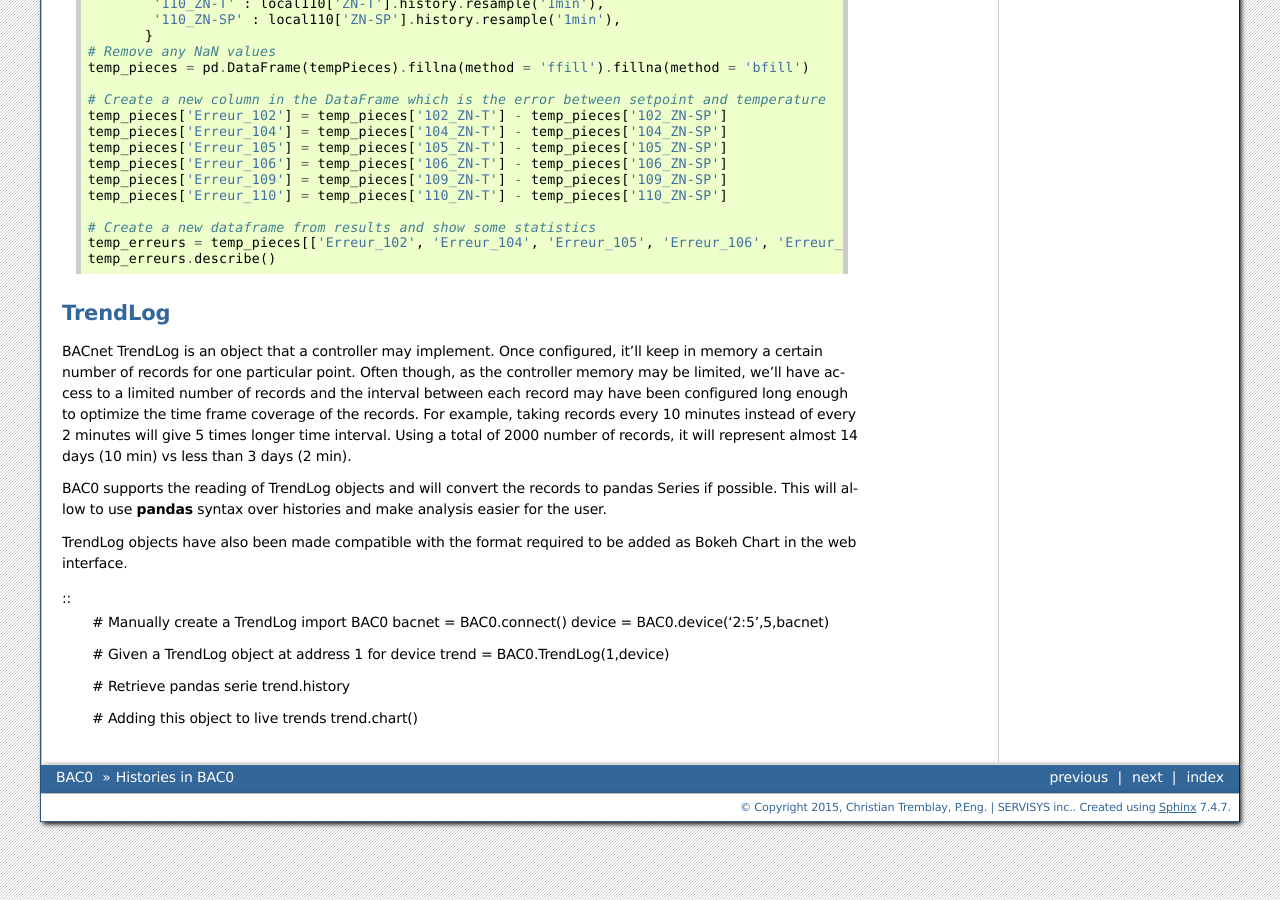
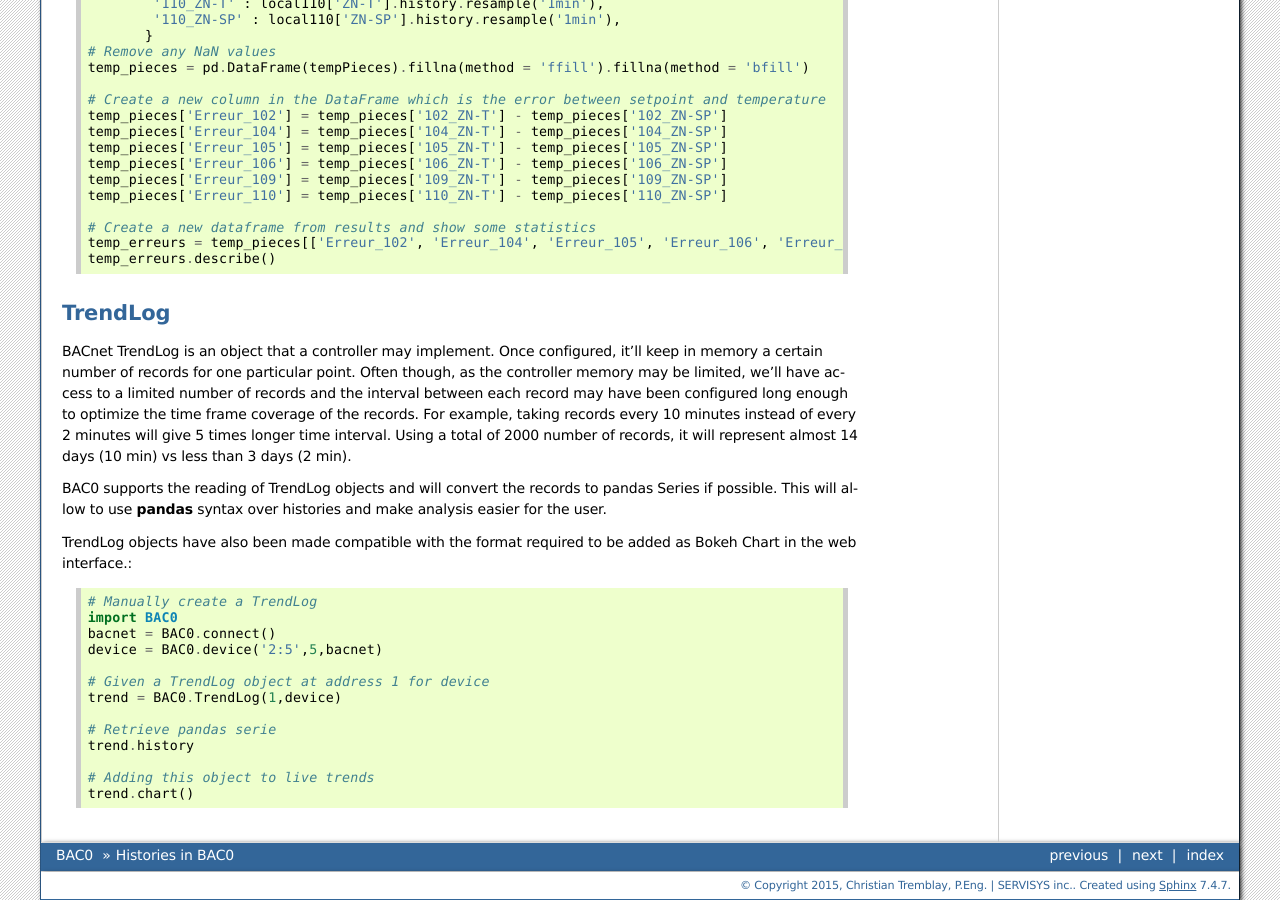
Before and after one commit to ChristianTremblay/BAC0, a Sphinx documentation site: the page built from doc/source/histories.rst, in a window 1280 px wide and 900 px high, scrolled down 1395 px. Built offline with Sphinx 7.4.7, drawn with Linux system fonts in a browser that asks for light colours; the version number could not be read and is left out.

Commit message:
Bad code output

```diff
--- a/doc/source/histories.rst
+++ b/doc/source/histories.rst
@@ -110,9 +110,8 @@ BAC0 supports the reading of TrendLog objects and will convert the records to pa
 This will allow to use **pandas** syntax over histories and make analysis easier for the user.
 
 TrendLog objects have also been made compatible with the format required to be added as Bokeh Chart
-in the web interface.
+in the web interface.::
 
-::
    # Manually create a TrendLog
    import BAC0
    bacnet = BAC0.connect()
```
